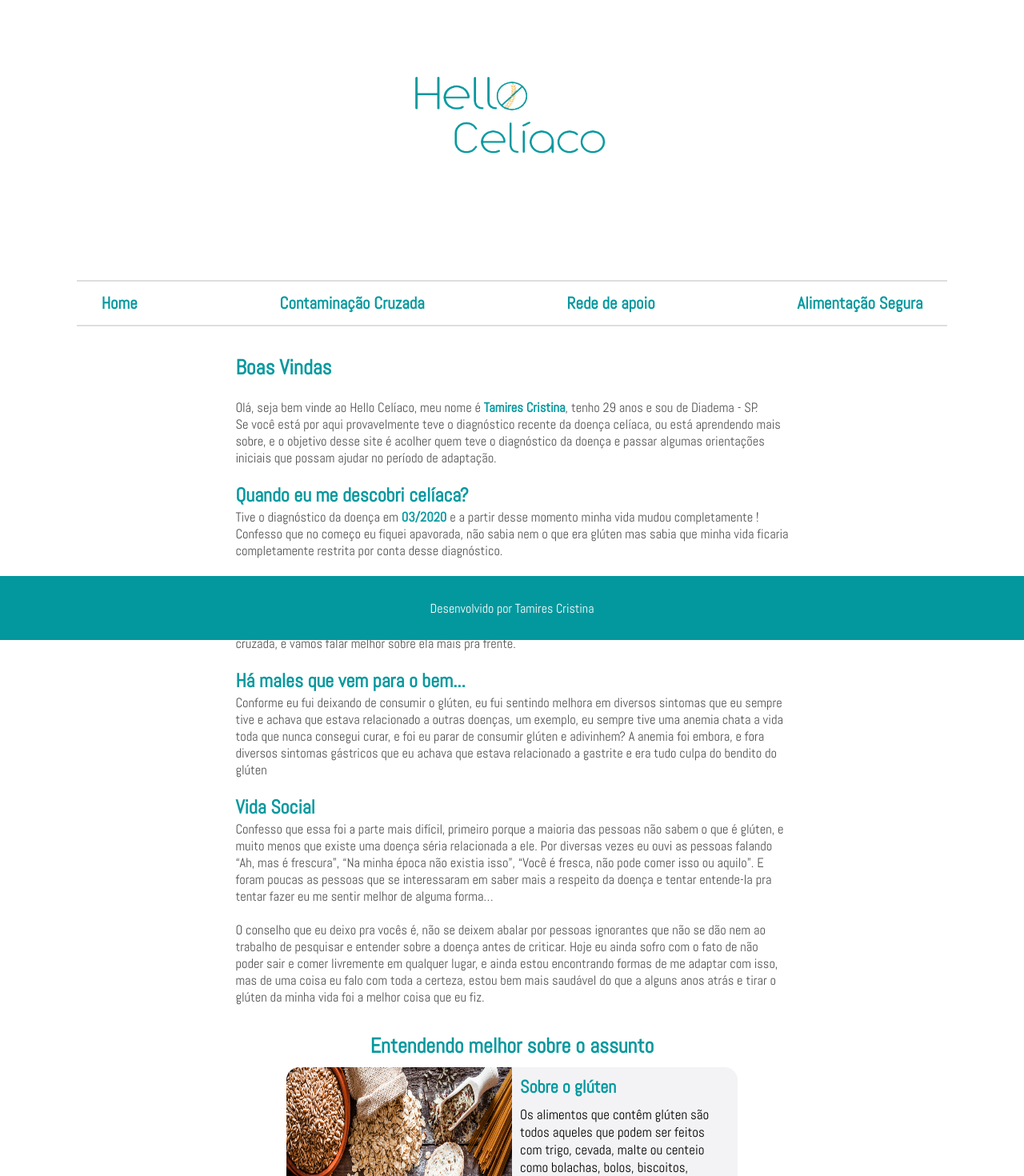
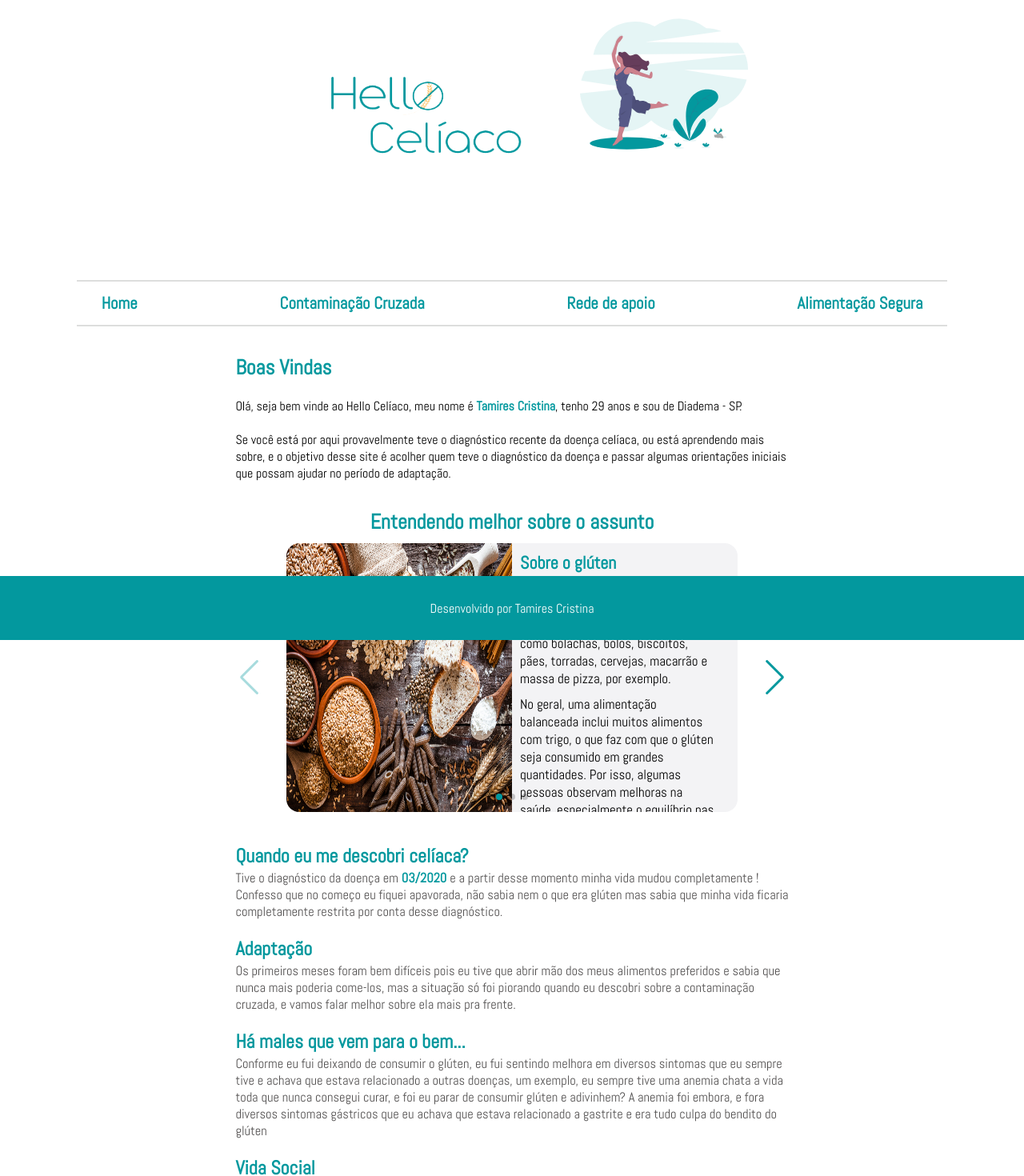
Before and after one commit to tamicristina/hello_celiaco_reactjs, a React (Vite) app: page / in a window 1280 px wide. Shown: the top 1470 px of the page at 80% size. Built offline with nearby package versions, Linux system fonts and the light colour scheme; a web font is replaced by a local one.

Commit message:
adicionando imagem ao lado do logo

```diff
--- a/src/components/Footer/footer.css
+++ b/src/components/Footer/footer.css
@@ -7,6 +7,5 @@
   align-items: center;
   width: 100vw;
   bottom: 0px;
-  margin-top: 50px;
   position: fixed;
 }
--- a/src/components/Header/Header.jsx
+++ b/src/components/Header/Header.jsx
@@ -4,6 +4,8 @@ function Header (){
   return (
     <header className="header">
       <img className="img_header"src="../../../src/assets/helloceliaco_logo.png"/>
+      <img className="img_header_two"src="../../../src/assets/teste.svg"/>
+
     </header>
   )
 }
--- a/src/components/Header/header.css
+++ b/src/components/Header/header.css
@@ -8,3 +8,8 @@
   width: 380px;
   height: 350px;
 }
+
+.img_header_two {
+  width: 210px;
+  height: 210px;
+}
--- a/src/pages/Contaminacao/Contaminacao.jsx
+++ b/src/pages/Contaminacao/Contaminacao.jsx
@@ -23,11 +23,7 @@ function Contaminacao() {
             glúten vão aderir as batatas causando danos ao celíaco.
           </p>
         </div>
-        <div className="contaminacao_div_video">
-
-
-
-        </div>
+        <div className="contaminacao_div_video"></div>
       </div>
     </section>
   );
--- a/src/pages/Home/Home.jsx
+++ b/src/pages/Home/Home.jsx
@@ -7,18 +7,24 @@ function Home() {
     <>
       <section className="home_section">
         <div className="section_container">
-          <div className="section_text">
+          <div className="section_text_boas_vindas">
             <h1>Boas Vindas</h1>
             <p>
               <br />
               Olá, seja bem vinde ao Hello Celíaco, meu nome é
               <span className="green_text"> Tamires Cristina</span>, tenho 29
-              anos e sou de Diadema - SP. <br/>Se você está por aqui provavelmente
-              teve o diagnóstico recente da doença celíaca, ou está aprendendo
-              mais sobre, e o objetivo desse site é acolher quem teve o
-              diagnóstico da doença e passar algumas orientações iniciais que
-              possam ajudar no período de adaptação.
+              anos e sou de Diadema - SP. <br /> <br />
+              Se você está por aqui provavelmente teve o diagnóstico recente da
+              doença celíaca, ou está aprendendo mais sobre, e o objetivo desse
+              site é acolher quem teve o diagnóstico da doença e passar algumas
+              orientações iniciais que possam ajudar no período de adaptação.
             </p>
+          </div>
+          <div className="section_slider_container">
+            <h3>Entendendo melhor sobre o assunto</h3>
+            <Slider />
+          </div>
+          <div className="section_text">
             <h2>Quando eu me descobri celíaca?</h2>
             <p>
               Tive o diagnóstico da doença em{" "}
@@ -67,10 +73,6 @@ function Home() {
             </p>
           </div>
         </div>
-        <div className="section_slider_container">
-          <h3>Entendendo melhor sobre o assunto</h3>
-          <Slider />
-        </div>
       </section>
     </>
   );
--- a/src/pages/Home/home.css
+++ b/src/pages/Home/home.css
@@ -5,6 +5,11 @@
   width: 100vw;
 }
 
+.home_section h1 {
+  color: #03989e;
+  text-align: inherit;
+  font-size: 26px;
+}
 .green_text {
   color: #03989e;
   font-weight: bold;
@@ -20,13 +25,7 @@
 .section_text {
   display: flex;
   flex-direction: column;
-  margin: 5% 0;
-}
-
-.section_text h1 {
-  color: #03989e;
-  text-align: inherit;
-  font-size: 26px;
+  margin: 5% 0 10%;
 }
 
 .section_text h2 {
@@ -34,6 +33,10 @@
   text-align: inherit;
   font-size: 24px;
   margin: 20px 0 0;
+}
+.section_text_boas_vindas{
+  margin: 5% 0;
+
 }
 
 .section_text p {
@@ -45,7 +48,7 @@
 .section_slider_container {
   width: 55vw;
   height: 42vh;
-  margin-bottom: 8%;
+  margin-bottom: 4%;
 }
 
 .section_slider_container h3 {
```
Also changed, not shown: src/assets/teste.svg (added).
